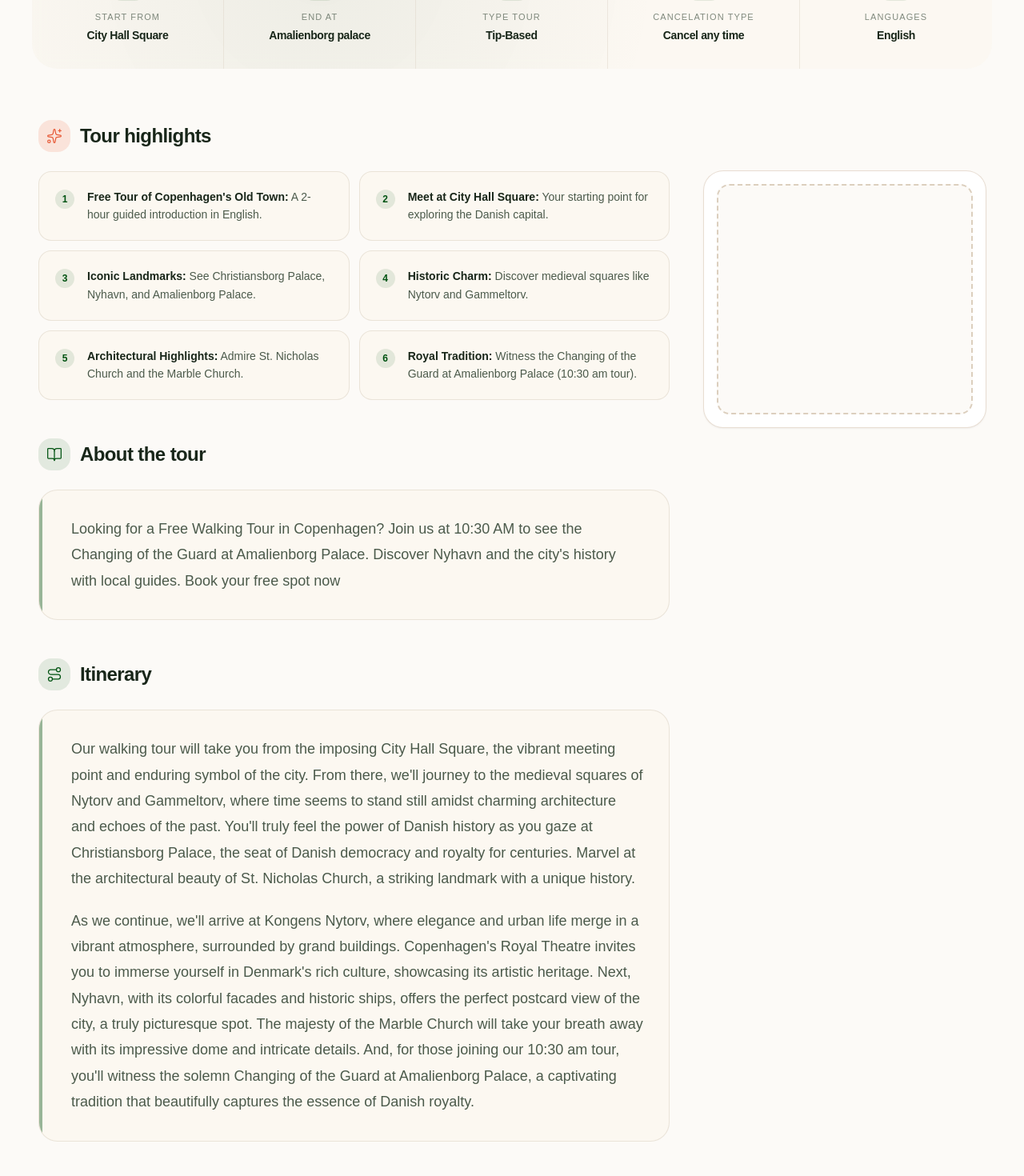
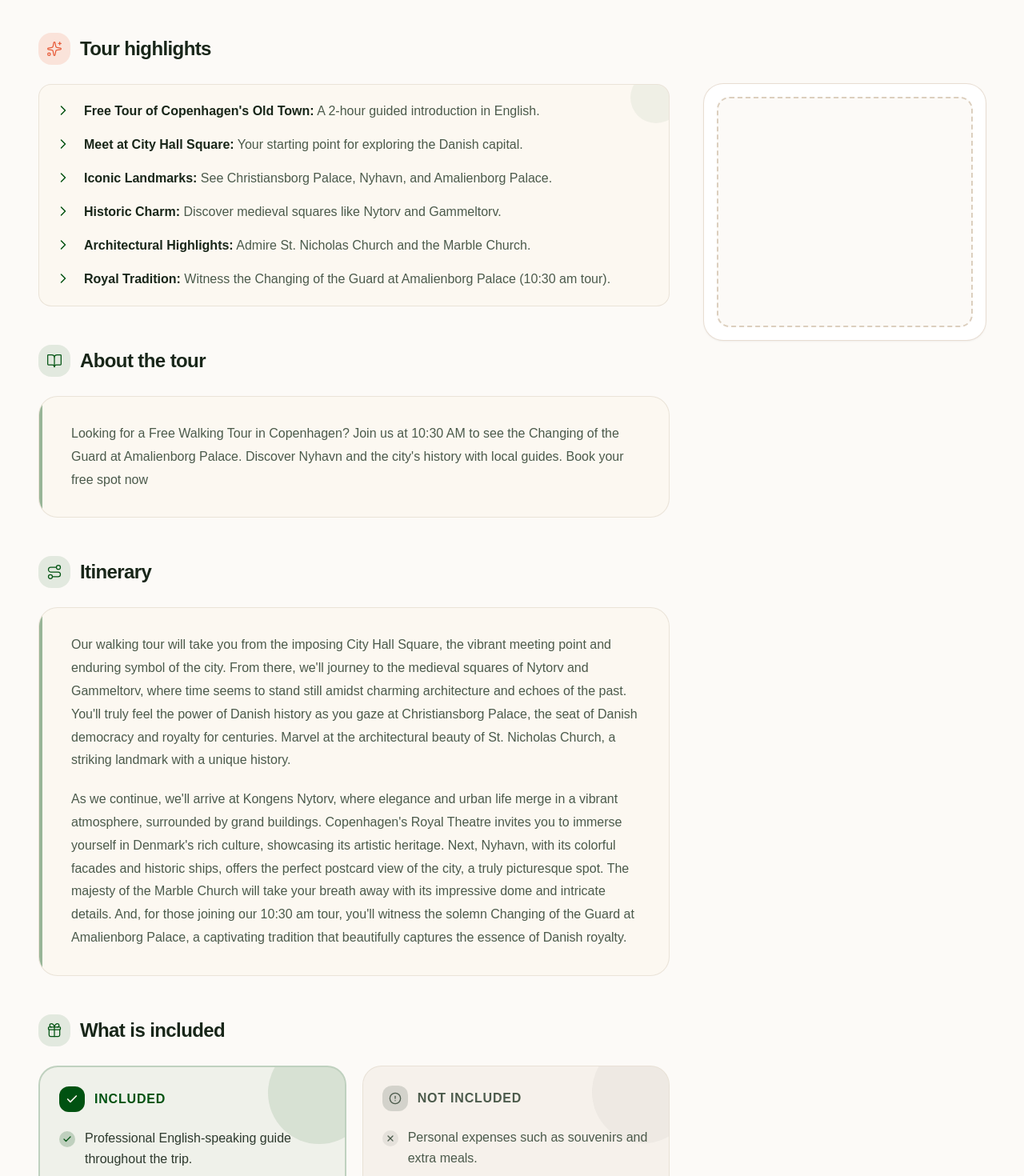
Before and after one commit to code-troll/walk-and-tour-frontend, a Next.js app: page /en/tours/copenhagen-historic-center-free-tour in a window 1280 px wide. Shown: the part 420-1890 px from the top of the page at 80% size. Built offline with nearby package versions, Linux system fonts and the light colour scheme.

Commit message:
Style improvements on tour detaiks
Signed-off-by: Franco J. Carreras <francoca87@gmail.com>

```diff
--- a/components/tour-detail/TourDetailAboutSection.tsx
+++ b/components/tour-detail/TourDetailAboutSection.tsx
@@ -22,7 +22,7 @@ export default function TourDetailAboutSection({
         <div className="relative overflow-hidden rounded-3xl border border-[#dfd6c9]/60 bg-[#fcf8f1]">
           <div className="absolute left-0 top-0 h-full w-1 bg-[#005211]/40"/>
           <div className="p-6 pl-8 sm:p-8 sm:pl-10">
-            <p className="text-base leading-[1.8] text-[#4b5a4b] md:text-lg">
+            <p className="text-base leading-[1.8] text-[#4b5a4b]">
               { description }
             </p>
           </div>
--- a/components/tour-detail/TourDetailHeroSection.tsx
+++ b/components/tour-detail/TourDetailHeroSection.tsx
@@ -197,7 +197,7 @@ export default function TourDetailHeroSection({
     : `${ boundedRating.toFixed(1) }/5`;
 
   return (
-    <section className="bg-[#fcfaf7] pt-12 pb-6 md:pt-16 md:pb-6">
+    <section className="bg-[#fcfaf7] pt-12 pb-6 md:pt-16">
       <div className="mx-auto w-full px-6 lg:px-12">
         <div className="space-y-5">
           <h1 className="text-3xl font-semibold leading-tight text-teal sm:text-4xl">{ title }</h1>
--- a/components/tour-detail/TourDetailHighlightsSection.tsx
+++ b/components/tour-detail/TourDetailHighlightsSection.tsx
@@ -1,4 +1,4 @@
-import { Sparkles } from "lucide-react";
+import { ChevronRight, Sparkles } from "lucide-react";
 
 type TourDetailHighlightsSectionProps = {
   title: string;
@@ -31,30 +31,29 @@ export default function TourDetailHighlightsSection({
           </span>
           <h2 className="text-2xl font-semibold tracking-tight text-[#182619]">{ title }</h2>
         </div>
-        <div className="grid gap-3 sm:grid-cols-2">
-          { highlights.map((highlight, index) => {
-            const {prefix, suffix} = splitHighlight(highlight);
+        <article className="relative overflow-hidden rounded-2xl border border-[#dfd6c9]/60 bg-[#fcf8f1] p-5">
+          <div className="absolute -right-4 -top-4 h-16 w-16 rounded-full bg-[#005211]/5"/>
+          <ul className="relative space-y-4">
+            { highlights.map((highlight, index) => {
+              const {prefix, suffix} = splitHighlight(highlight);
 
-            return (
-              <article
-                key={ `highlight-${ index }` }
-                className="group relative overflow-hidden rounded-2xl border border-[#dfd6c9]/60 bg-[#fcf8f1] p-5 transition-all duration-300 hover:border-[#005211]/30 hover:shadow-md"
-              >
-                <div className="absolute -right-4 -top-4 h-16 w-16 rounded-full bg-[#005211]/5 opacity-0 transition-opacity duration-300 group-hover:opacity-100"/>
-                <div className="relative flex gap-4">
-                  <span className="mt-0.5 flex h-6 w-6 shrink-0 items-center justify-center rounded-full bg-[#005211]/10 text-xs font-bold text-[#005211]">
-                    { index + 1 }
-                  </span>
-                  <p className="text-sm leading-relaxed text-[#4b5a4b]">
+              return (
+                <li key={ `highlight-${ index }` } className="flex gap-4">
+                  <ChevronRight
+                    aria-hidden="true"
+                    className="mt-0.5 h-5 w-5 shrink-0 text-[#005211]"
+                    strokeWidth={ 1.8 }
+                  />
+                  <p className="text-base leading-relaxed text-[#4b5a4b]">
                     { prefix ? <span className="font-semibold text-[#182619]">{ prefix }</span> : null }
                     { prefix ? " " : "" }
                     { suffix }
                   </p>
-                </div>
-              </article>
-            );
-          }) }
-        </div>
+                </li>
+              );
+            }) }
+          </ul>
+        </article>
       </div>
     </section>
   );
--- a/components/tour-detail/TourDetailIncludedSection.tsx
+++ b/components/tour-detail/TourDetailIncludedSection.tsx
@@ -33,7 +33,7 @@ export default function TourDetailIncludedSection({
                 <span className="flex h-8 w-8 items-center justify-center rounded-xl bg-[#005211] text-[#fcf8f1]">
                   <Check className="h-4 w-4" strokeWidth={ 2.5 }/>
                 </span>
-                <h3 className="text-sm font-bold uppercase tracking-wider text-[#005211]">{ includedTitle }</h3>
+                <h3 className="text-base font-bold uppercase tracking-wider text-[#005211]">{ includedTitle }</h3>
               </div>
               <ul className="space-y-4">
                 { includedItems.map((item, index) => (
@@ -41,7 +41,7 @@ export default function TourDetailIncludedSection({
                     <span className="mt-1 flex h-5 w-5 shrink-0 items-center justify-center rounded-full bg-[#005211]/20">
                       <Check className="h-3 w-3 text-[#005211]" strokeWidth={ 2.5 }/>
                     </span>
-                    <span className="text-sm leading-relaxed text-[#182619]/90">{ item }</span>
+                    <span className="text-base leading-relaxed text-[#182619]/90">{ item }</span>
                   </li>
                 )) }
               </ul>
@@ -55,7 +55,7 @@ export default function TourDetailIncludedSection({
                 <span className="flex h-8 w-8 items-center justify-center rounded-xl bg-[#4b5a4b]/20 text-[#4b5a4b]">
                   <CircleAlert className="h-4 w-4" strokeWidth={ 2 }/>
                 </span>
-                <h3 className="text-sm font-bold uppercase tracking-wider text-[#4b5a4b]">{ notIncludedTitle }</h3>
+                <h3 className="text-base font-bold uppercase tracking-wider text-[#4b5a4b]">{ notIncludedTitle }</h3>
               </div>
               <ul className="space-y-4">
                 { notIncludedItems.map((item, index) => (
@@ -63,7 +63,7 @@ export default function TourDetailIncludedSection({
                     <span className="mt-1 flex h-5 w-5 shrink-0 items-center justify-center rounded-full bg-[#4b5a4b]/10">
                       <X className="h-3 w-3 text-[#4b5a4b]" strokeWidth={ 2.5 }/>
                     </span>
-                    <span className="text-sm leading-relaxed text-[#4b5a4b]">{ item }</span>
+                    <span className="text-base leading-relaxed text-[#4b5a4b]">{ item }</span>
                   </li>
                 )) }
               </ul>
--- a/components/tour-detail/TourDetailItinerarySection.tsx
+++ b/components/tour-detail/TourDetailItinerarySection.tsx
@@ -27,7 +27,7 @@ export default function TourDetailItinerarySection({
         <div className="relative overflow-hidden rounded-3xl border border-[#dfd6c9]/60 bg-[#fcf8f1]">
           <div className="absolute left-0 top-0 h-full w-1 bg-[#005211]/40"/>
           <div className="p-6 pl-8 sm:p-8 sm:pl-10">
-            <div className="space-y-5 text-base leading-[1.8] text-[#4b5a4b] md:text-lg">
+            <div className="space-y-5 text-base leading-[1.8] text-[#4b5a4b]">
               {(paragraphs.length > 0 ? paragraphs : [description]).map((paragraph, index) => (
                 <p key={ `itinerary-description-${ index }` }>
                   { paragraph }
--- a/components/tour-detail/TourDetailQuickInfoSection.tsx
+++ b/components/tour-detail/TourDetailQuickInfoSection.tsx
@@ -44,7 +44,7 @@ export default function TourDetailQuickInfoSection({
   ];
 
   return (
-    <section className="bg-[#fcfaf7] py-6 lg:py-10">
+    <section className="bg-[#fcfaf7] py-6">
       <div className="mx-auto w-full px-5 lg:px-10">
         <div className="relative overflow-hidden rounded-4xl bg-[#fcf8f1]/80 backdrop-blur-sm">
           <div className="absolute inset-0 bg-[radial-gradient(circle_at_30%_20%,rgba(56,100,68,0.08),transparent_50%)]"/>
@@ -56,13 +56,13 @@ export default function TourDetailQuickInfoSection({
               return (
                 <article
                   key={ item.id }
-                  className={ `group relative flex flex-col items-center gap-3 px-4 py-6 text-center transition-all duration-300 hover:bg-[#005211]/5 lg:py-8 ${ itemBorderClass }` }
+                  className={ `group relative flex justify-center items-center gap-3 px-4 py-4 transition-all duration-300 hover:bg-[#005211]/5 lg:py-5 ${ itemBorderClass }` }
                 >
                   <span
                     className="flex h-12 w-12 items-center justify-center rounded-2xl bg-[#005211]/10 text-[#005211] transition-all duration-300 group-hover:scale-110 group-hover:bg-[#005211] group-hover:text-[#fcf8f1] group-hover:shadow-lg">
                     <Icon className="h-5 w-5" strokeWidth={ 1.5 }/>
                   </span>
-                  <div>
+                  <div className="min-w-0">
                     <p className="text-[11px] font-medium uppercase tracking-widest text-[#4b5a4b]/70">
                       { item.label }
                     </p>
```
